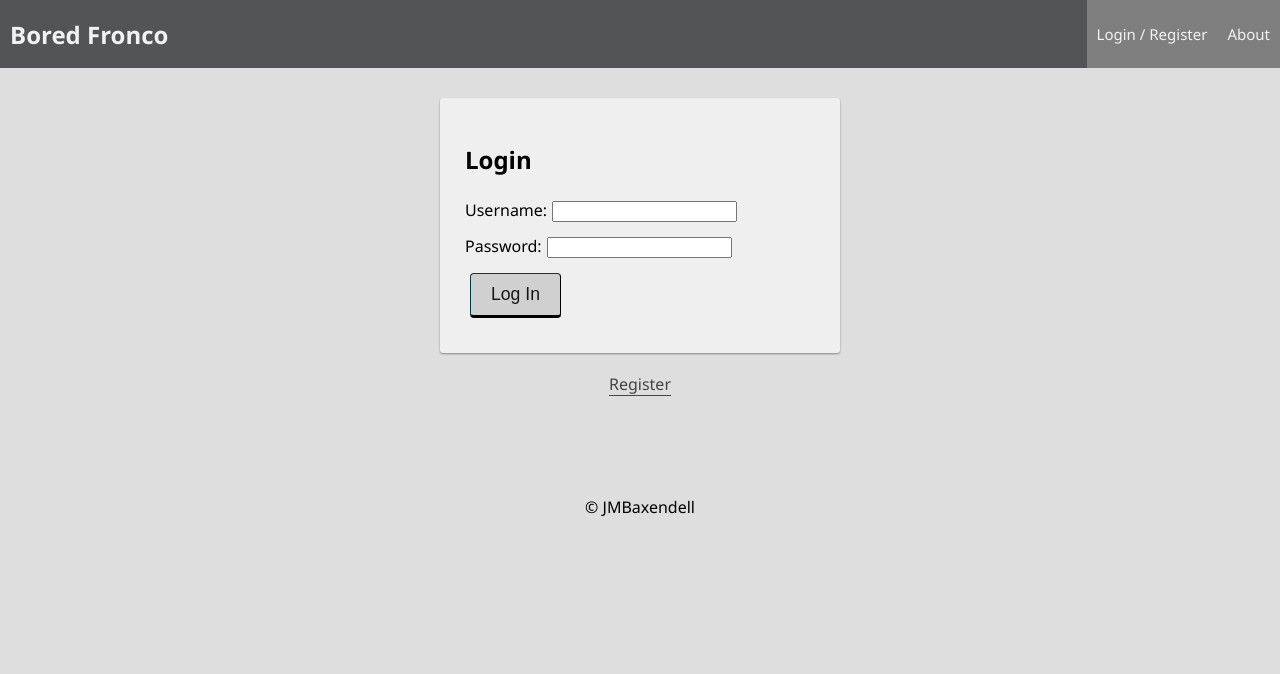
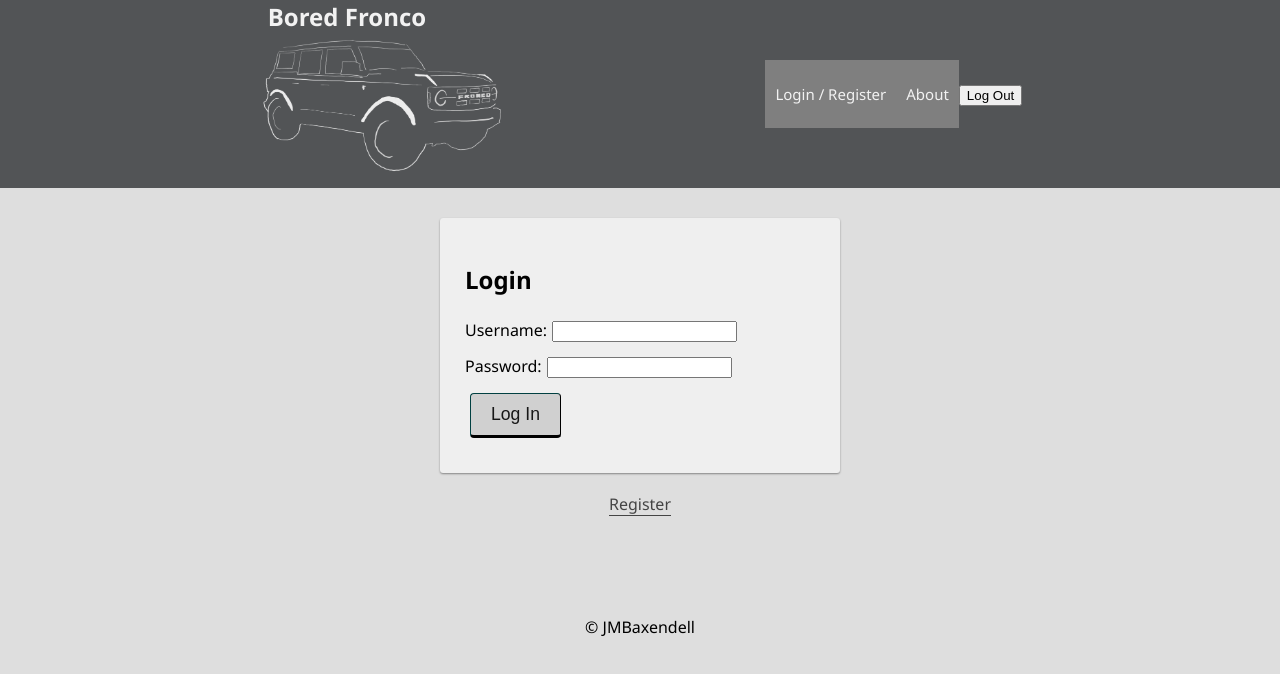
Before and after one commit to Jbaxend1/bored-fronco, a React (Create React App) app: page /#/user in a window 1280 px wide. Shown: the top 674 px of the page. Built offline with nearby package versions, Linux system fonts and the light colour scheme; no server answers.

Commit message:
logo added

```diff
--- a/src/components/InfoPage/InfoPage.jsx
+++ b/src/components/InfoPage/InfoPage.jsx
@@ -1,4 +1,5 @@
 import React from 'react';
+import myLogo from '../../../src/img/logo.png';
 
 // This is one of our simplest components
 // It doesn't have local state
@@ -9,7 +10,7 @@ function InfoPage() {
   return (
     <div className="container">
       <p>Info Page</p>
-      <img src='/public/images/logo.png' alt='Bored Fronco Logo' />
+      <img src={myLogo} alt='Bored Fronco Logo' />
 
     </div>
   );
--- a/src/components/Nav/Nav.css
+++ b/src/components/Nav/Nav.css
@@ -1,7 +1,7 @@
 .nav {
   /* flex box layout */
   display: flex;
-  justify-content: space-between;
+  justify-content:space-evenly;
   align-items: center;
 
   margin: 0 0 30px;
--- a/src/components/Nav/Nav.jsx
+++ b/src/components/Nav/Nav.jsx
@@ -3,6 +3,8 @@ import { Link } from 'react-router-dom';
 import LogOutButton from '../LogOutButton/LogOutButton';
 import './Nav.css';
 import { useSelector } from 'react-redux';
+import myLogo from '../../../src/img/newLogo.png';
+
 
 
 function Nav() {
@@ -12,7 +14,9 @@ function Nav() {
     <div className="nav">
       <Link to="/home">
         <h1 aria-label="Page Title - Bored Fronco" className="nav-title">Bored Fronco</h1>
+        <img src={myLogo} alt='Bored Fronco Logo' width={250} height={150} />
       </Link>
+
       <div>
         {/* If no user is logged in, show these links */}
         {!user.id && (
@@ -32,14 +36,14 @@ function Nav() {
             <Link className="navLink" to="/info">
               Info Page
             </Link>
-
-            <LogOutButton className="navLink" />
           </>
         )}
 
         <Link className="navLink" to="/about">
           About
         </Link>
+
+        <LogOutButton />
       </div>
     </div>
   );
```
Also changed, not shown: src/components/NavBar/NavBar.jsx (added, +23 -0 lines), src/img/logo.png (renamed from public/images/logo.png), src/img/newLogo.png (added).
